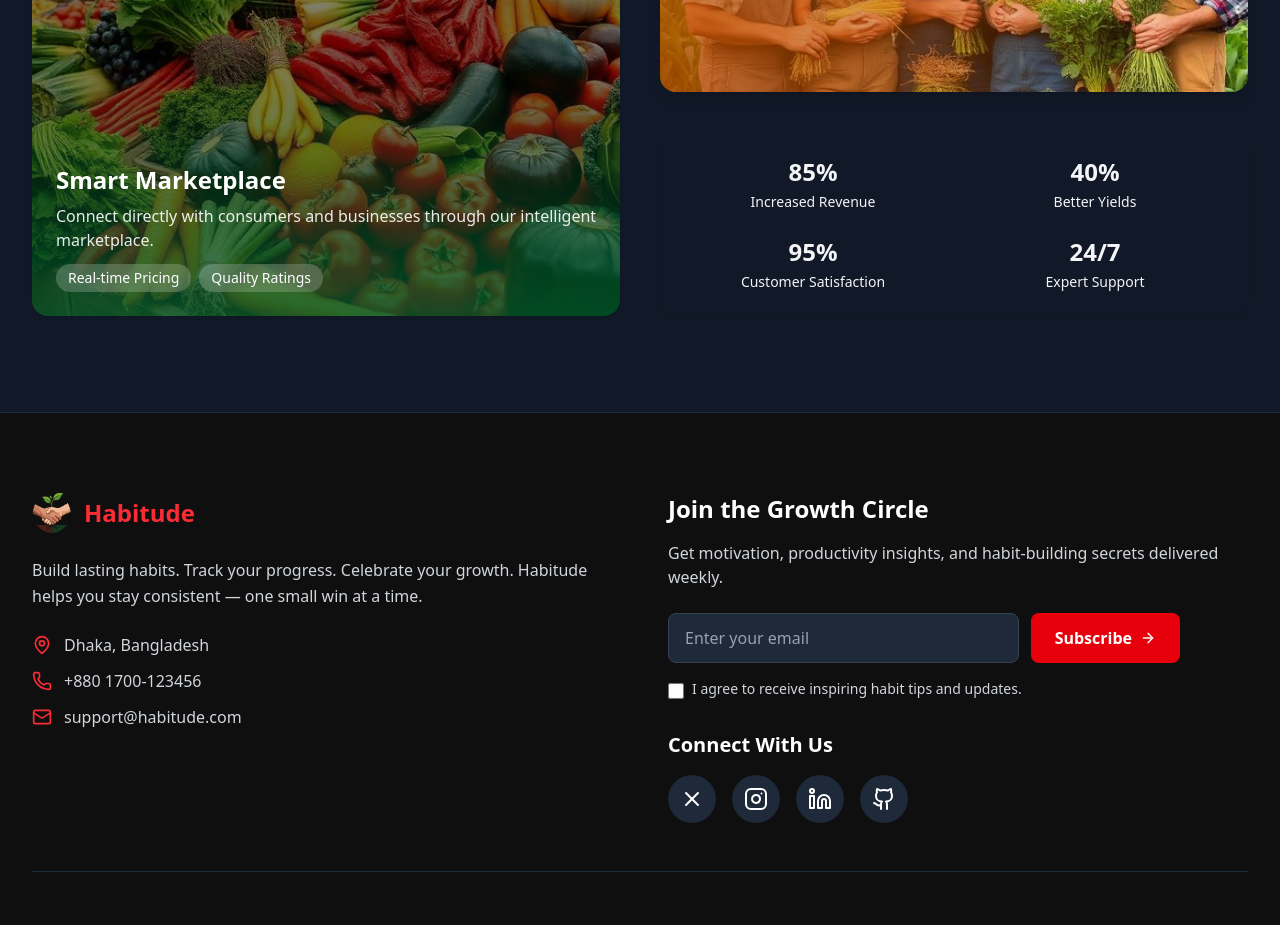
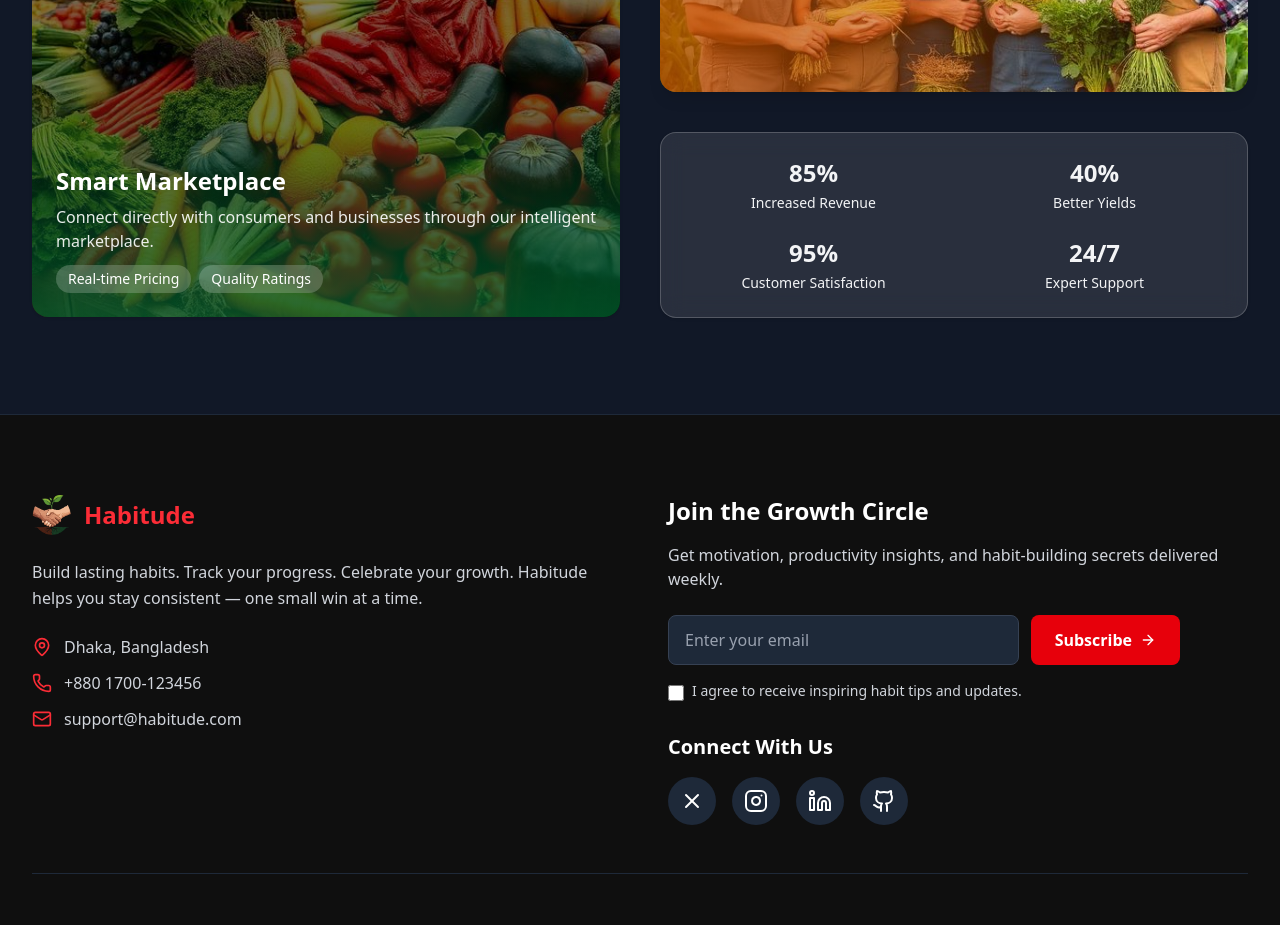
Before and after one commit to FahimTasnimKhan/Habitude-client, a React (Vite) app: page / in a window 1280 px wide. Shown: the part 3900-4825 px from the top of the page. Built offline with nearby package versions, Linux system fonts and the light colour scheme.

Commit message:
Services UI updated

```diff
--- a/src/pages/HomePage/StatsCounter.jsx
+++ b/src/pages/HomePage/StatsCounter.jsx
@@ -11,7 +11,8 @@ const StatsCounter = ({ themeForegroundStyle }) => {
 
   return (
     <div
-      className={`${themeForegroundStyle} rounded-2xl shadow-sm hover:shadow-lg p-6`}
+      className={`${themeForegroundStyle} rounded-2xl p-6 shadow-sm hover:shadow-lg
+      bg-white/10 backdrop-blur-md border border-white/20`}
       data-aos="fade-up"
       data-aos-duration="900"
     >
```
